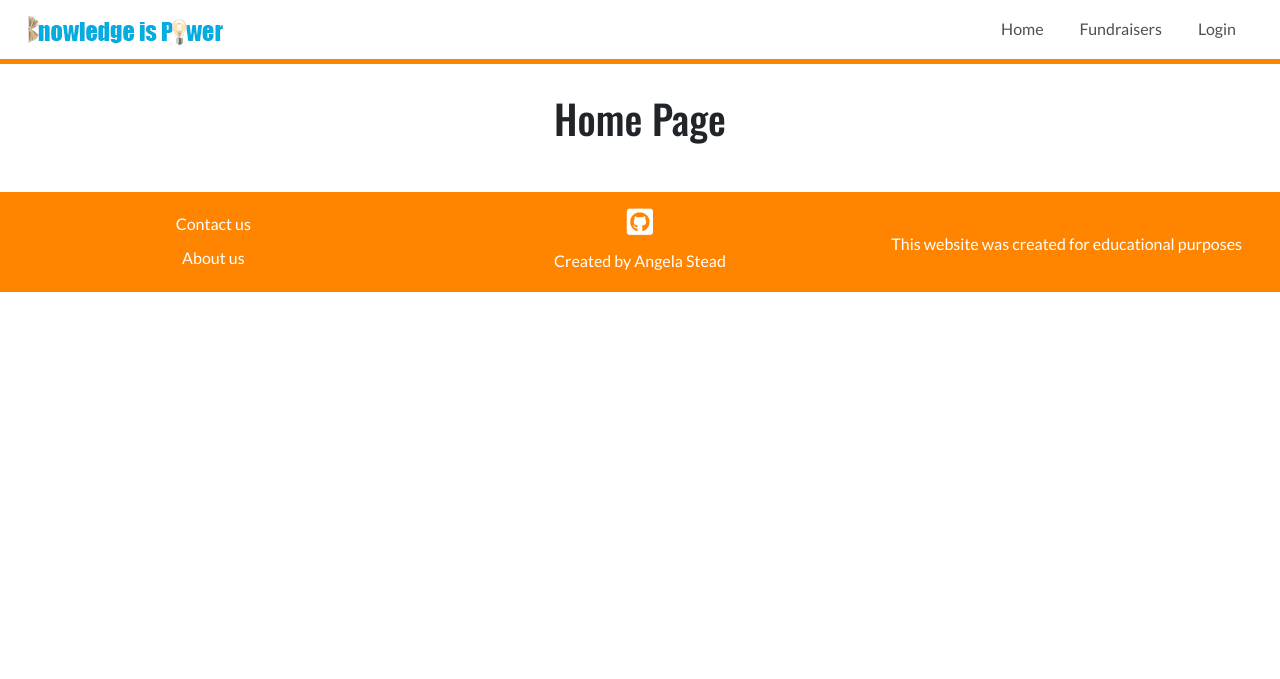
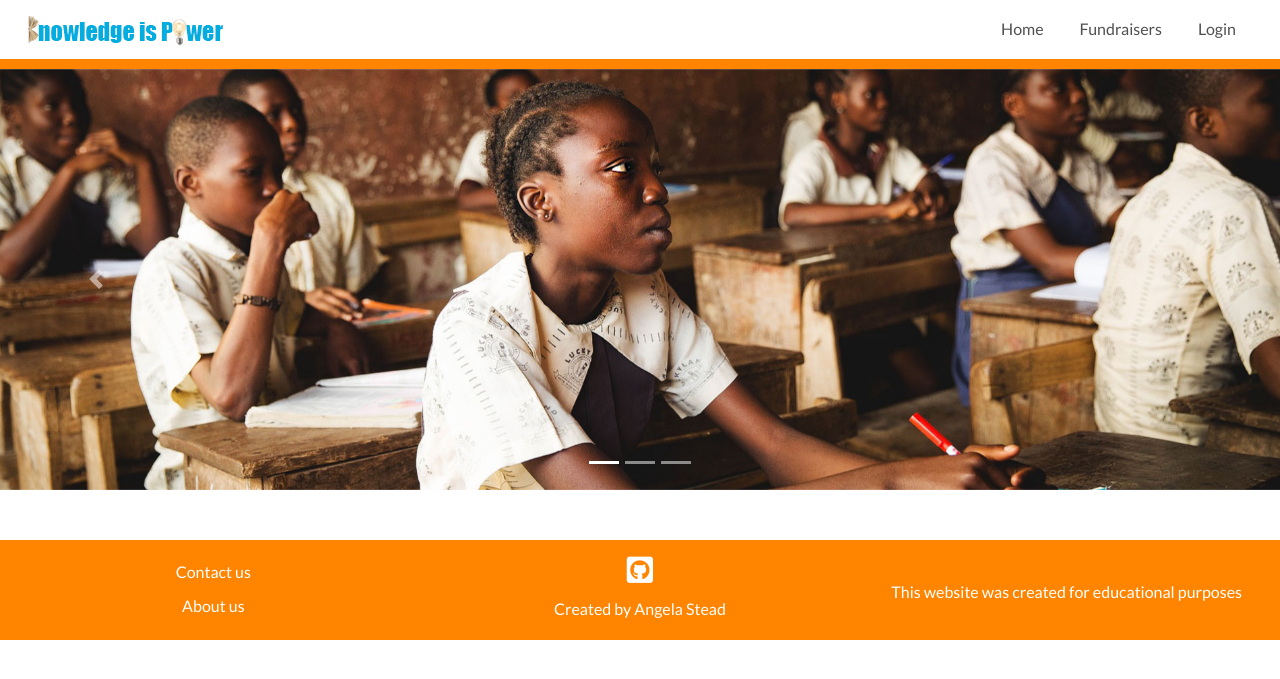
Before and after one commit to Angie55/MilestoneThree_KnowlegeisPower, a Flask app: page / in a window 1280 px wide. Shown: the top 679 px of the page. Run offline with Flask 2, Linux system fonts and the light colour scheme; some libraries are stand-ins or nearby versions.

Commit message:
added hero slider and images to the homepage

```diff
--- a/static/css/style.css
+++ b/static/css/style.css
@@ -24,7 +24,7 @@ h1, h2, h3, h6 {
 
 /*--------------------------------- Main Navigation*/
 .nav {
-    border-bottom: 5px solid #ff8500;
+    border-bottom: 10px solid #ff8500;
 }
 
 .nav-link-colour {
--- a/templates/index.html
+++ b/templates/index.html
@@ -2,6 +2,32 @@
 
 {% block content %}
 
-<h1>Home Page</h1>
+
+<div id="carouselExampleIndicators" class="carousel slide" data-ride="carousel">
+  <ol class="carousel-indicators">
+    <li data-target="#carouselExampleIndicators" data-slide-to="0" class="active"></li>
+    <li data-target="#carouselExampleIndicators" data-slide-to="1"></li>
+    <li data-target="#carouselExampleIndicators" data-slide-to="2"></li>
+  </ol>
+  <div class="carousel-inner">
+    <div class="carousel-item active">
+      <img class="d-block w-100" src="static/images/homepage-images/slider-image-one.jpg" alt="First slide">
+    </div>
+    <div class="carousel-item">
+      <img class="d-block w-100" src="static/images/homepage-images/slider-image-two.jpg" alt="Second slide">
+    </div>
+    <div class="carousel-item">
+      <img class="d-block w-100" src="static/images/homepage-images/slider-image-three.jpg" alt="Third slide">
+    </div>
+  </div>
+  <a class="carousel-control-prev" href="#carouselExampleIndicators" role="button" data-slide="prev">
+    <span class="carousel-control-prev-icon" aria-hidden="true"></span>
+    <span class="sr-only">Previous</span>
+  </a>
+  <a class="carousel-control-next" href="#carouselExampleIndicators" role="button" data-slide="next">
+    <span class="carousel-control-next-icon" aria-hidden="true"></span>
+    <span class="sr-only">Next</span>
+  </a>
+</div>
 
 {% endblock %}
```
Also changed, not shown: static/images/homepage-images/slider-image-one.jpg (added), static/images/homepage-images/slider-image-three.jpg (added), static/images/homepage-images/slider-image-two.jpg (added).
